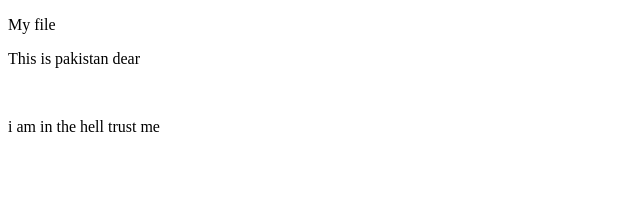
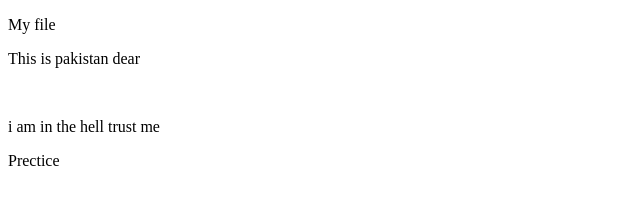
Before and after one commit to KhaliqueMughal147/interOne, a plain HTML site: page index.html in a window 1280 px wide. Shown: the full height of the page, 0-640 px from the left. Drawn offline with Linux system fonts and the light colour scheme.

Commit message:
Update with merge index.html

```diff
--- a/index.html
+++ b/index.html
@@ -12,6 +12,7 @@
 <p>This is pakistan dear</p>
     <img src="images1.jpg" alt="">
     <p>i am in the hell trust me </p>
+    <p>Prectice</p>
 </body>
 
 </html>
```
